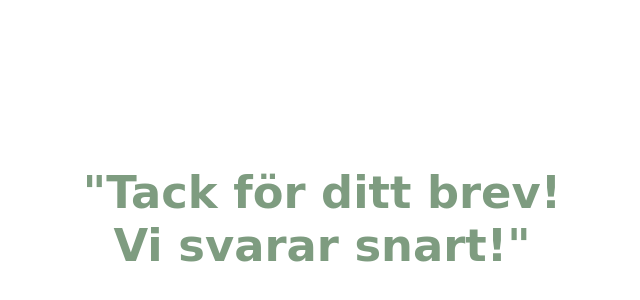
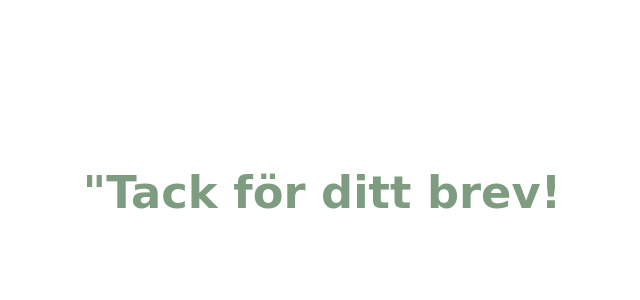
Before and after one commit to EiJey11/Farm-Food, a plain HTML site: page tack.html in a window 1280 px wide. Shown: the part 134-434 px from the top of the page, without its empty margins (318-958 px from the left). Drawn offline with Linux system fonts and the light colour scheme.

Commit message:
change Tack.html

```diff
--- a/tack.html
+++ b/tack.html
@@ -8,6 +8,6 @@
     <title>TACK!</title>
 </head>
 <body>
-    <h1 class="tack">"Tack för ditt brev! <br> Vi svarar snart!"</h1>
+    <h1 class="tack">"Tack för ditt brev!</h1>
 </body>
 </html>
```
